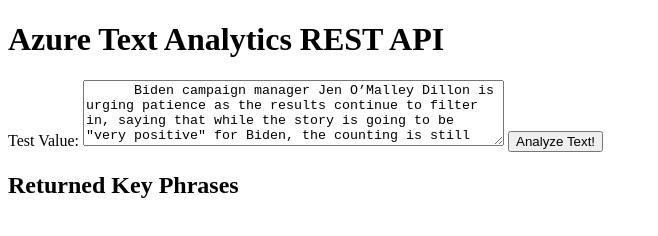
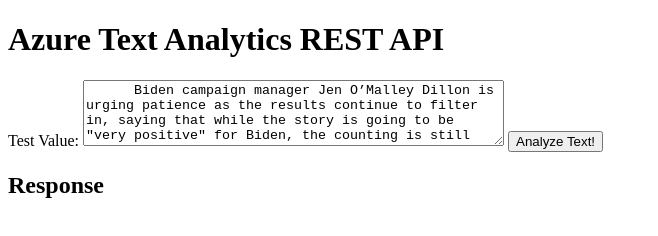
Before and after one commit to RMannan6/PrivIQ, a website: page text-analytics-test/index.html in a window 1280 px wide. Shown: the whole page, without its empty margins (0-658 px from the left). Drawn offline with Linux system fonts and the light colour scheme.

Commit message:
updated response header

```diff
--- a/text-analytics-test/index.html
+++ b/text-analytics-test/index.html
@@ -14,7 +14,7 @@
       I think the story of today is going to be a very positive story for the vice president but also one where folks are going to need to stay patient and stay calm,” said Dillon. "The counting is happening, it's going to take time. We need to allow it to get done and done well, and we are very confident whatever happens with the counting and the timing we will come out ahead. We are absolutely confident that Joe Biden will be the next president of the United States.
     </textarea>
     <button type="button" id="analyzeButton">Analyze Text!</button>
-    <h2>Returned Key Phrases</h2>
+    <h2>Response</h2>
     <div id="returnedObject"></div>
     <script src="script.js"></script>
   </body>
```
